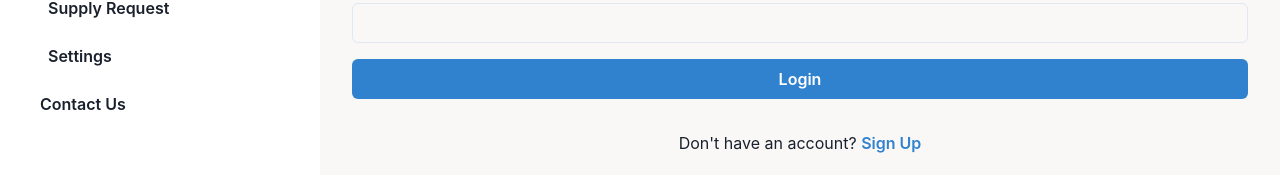
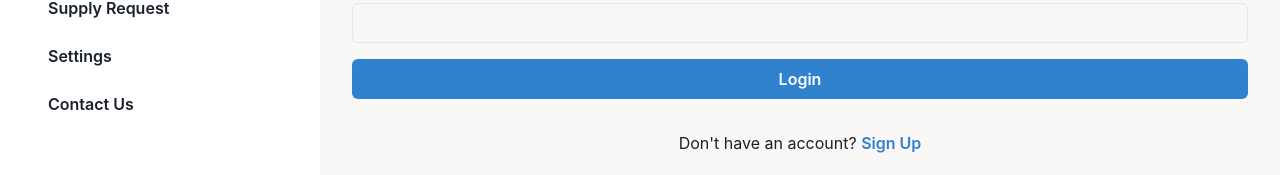
Before and after one commit to ctc-uci/fph-frontend, a React (Vite) app: page /LoginBusiness in a window 1280 px wide. Shown: the part 208-383 px from the top of the page. Built offline with nearby package versions, Linux system fonts and the light colour scheme; no server answers; some icons are missing.

Commit message:
added spacing next to contact us

```diff
--- a/src/components/Sidebar/Sidebar.jsx
+++ b/src/components/Sidebar/Sidebar.jsx
@@ -83,9 +83,9 @@ function Sidebar({ isAdmin }) {
 
             {!isAdmin && (
               <Link to={'/ContactUs'} style={{ width: '100%', display: 'block' }}>
-                <Button width="full" justifyContent="flex-start" variant="ghost">
-                  <box-icon type="regular" name="help-circle"></box-icon>
-                  Contact Us
+                <Button width="full" justifyContent="flex-start" variant="ghost" as = "footer">
+                  <box-icon type="regular" name="help-circle" style = {{marginRight : '0.5rem'}}></box-icon>
+                     Contact Us
                 </Button>
               </Link>
             )}
```
